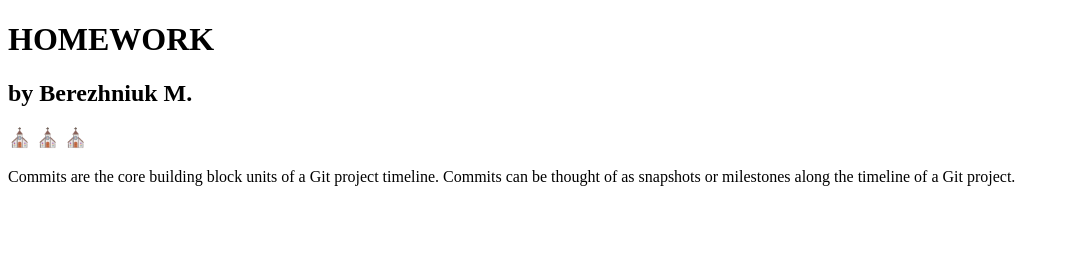
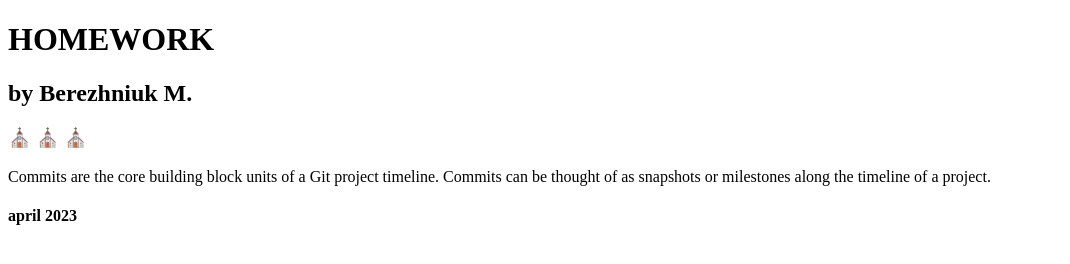
Before and after one commit to MarinaBerezhniuk/HOMEWORK, a plain HTML site: page index.html in a window 1280 px wide. Shown: the whole page, without its empty margins (0-1070 px from the left). Drawn offline with Linux system fonts and the light colour scheme.

Commit message:
month and year added

```diff
--- a/index.html
+++ b/index.html
@@ -10,6 +10,7 @@
     <h1>HOMEWORK</h1>
     <h2>by Berezhniuk M.</h2>
     <h3>&#9962;	&#9962;	&#9962;</h3>
-    <p>Commits are the core building block units of a Git project timeline. Commits can be thought of as snapshots or milestones along the timeline of a Git project.</p>
+    <p>Commits are the core building block units of a Git project timeline. Commits can be thought of as snapshots or milestones along the timeline of a project.</p>
+    <h4>april 2023</h4>
 </body>
 </html>
```
